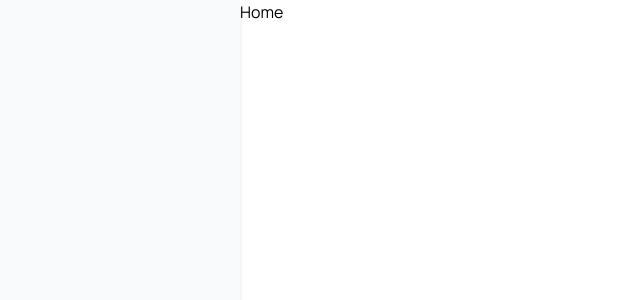
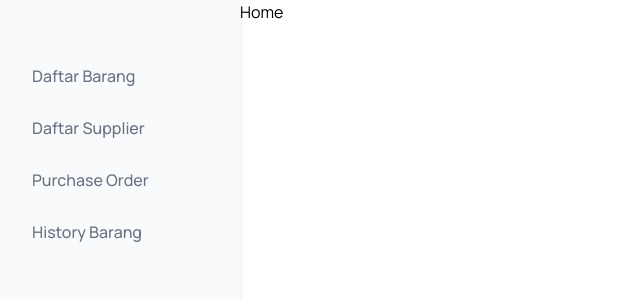
Before and after one commit to jesslyn-caroline/teguh-mandiri-frontend, a React (Vite) app: page / in a window 1280 px wide. Shown: the top 300 px of the page, without its empty margins (0-640 px from the left). Built offline with nearby package versions, Linux system fonts and the light colour scheme.

Commit message:
add routes

```diff
--- a/src/App.tsx
+++ b/src/App.tsx
@@ -6,6 +6,10 @@ function App() {
   <Routes>
     <Route path="/" element={<IndexLayout />}>
       <Route index element={<h1>Home</h1>} />
+      <Route path='/barang' element={<h1>Barang</h1>} />
+      <Route path='/supplier' element={<h1>Supplier</h1>} />
+      <Route path='/purchase-order' element={<h1>Purchase Order</h1>} />
+      <Route path='/history-barang' element={<h1>History Barang</h1>} />
     </Route>
   </Routes>
 )}
--- a/src/components/navigations/Sidebar.tsx
+++ b/src/components/navigations/Sidebar.tsx
@@ -1,7 +1,25 @@
+import { Link, useLocation } from "react-router"
+
 function Sidebar() {
+    const location = useLocation()
+
+    const menu = [
+        { path: '/barang', name: 'Daftar Barang' },
+        { path: '/supplier', name: 'Daftar Supplier' },
+        { path: '/purchase-order', name: 'Purchase Order' },
+        { path: '/history-barang', name: 'History Barang' },
+    ]
+
     return (
-    <div className={`max-w-60 w-full h-full bg-slate-50 shadow-md`}>
-
+    <div className={`max-w-60 w-full h-full flex flex-col gap-y-5 bg-slate-50 shadow-md px-5 py-15`}>
+        { menu.map((item) => (
+            <Link
+                to={item.path}
+                className={`w-full px-3 py-1 rounded-md text-md ${location.pathname === item.path ? 'text-gray-700 font-bold' : 'text-gray-500 font-medium'}`}
+            >
+                {item.name}
+            </Link>
+        )) }
     </div>
 )}
 
```
